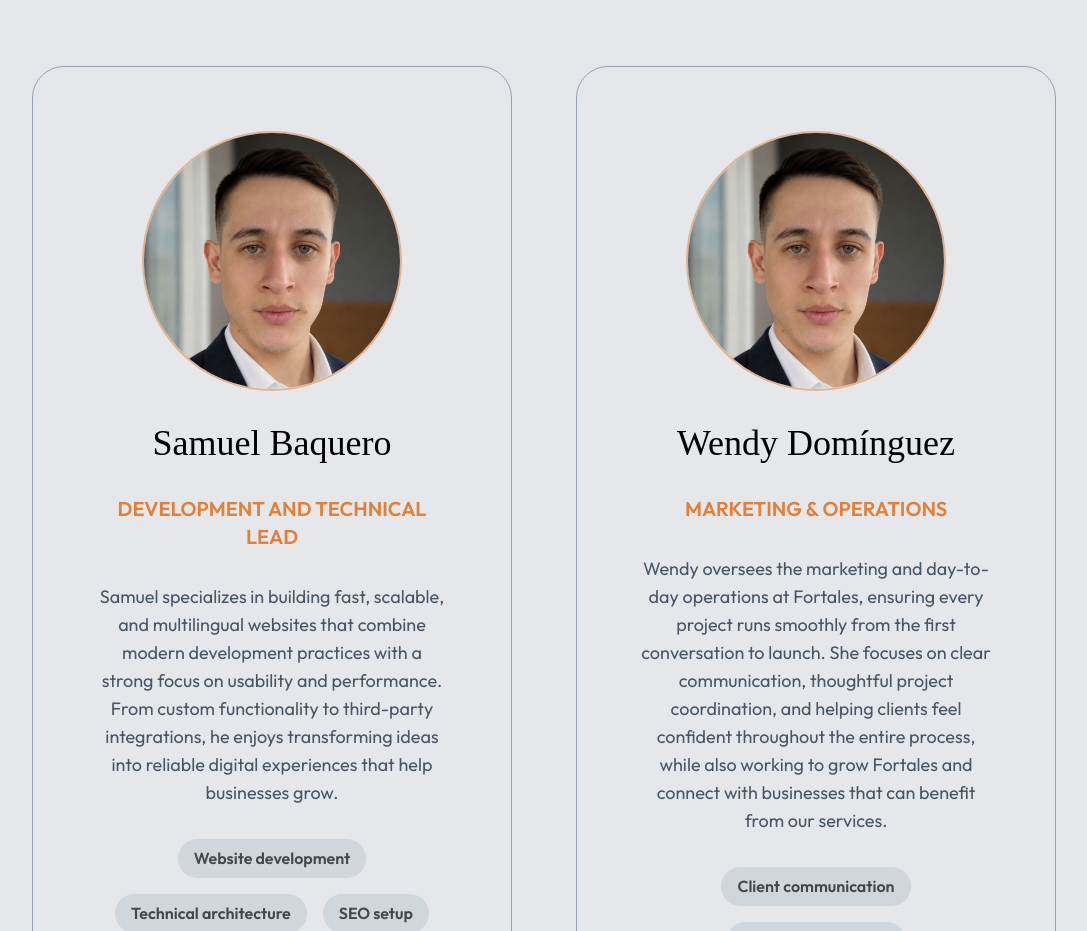
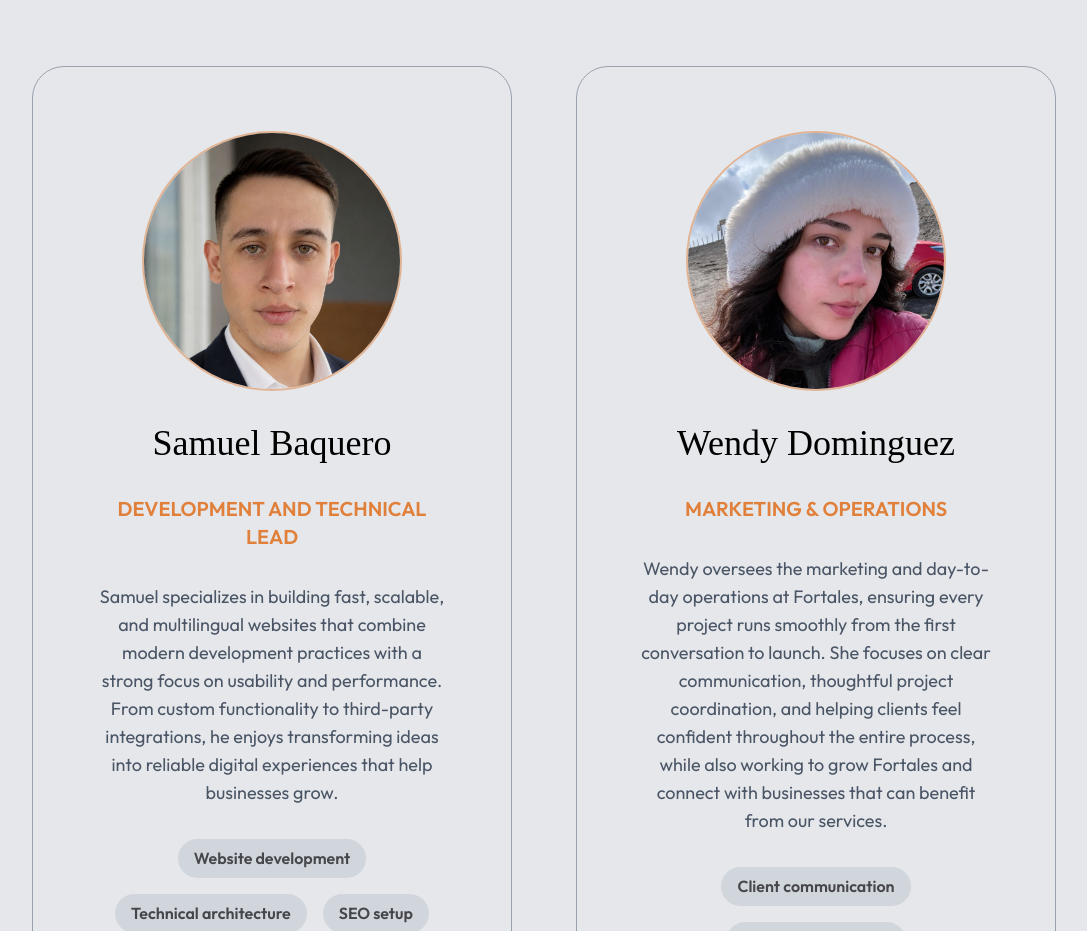
Before and after one commit to SamuelsPaws/portfolio, a Next.js app: page /en/about in a window 1280 px wide. Shown: the part 4000-4931 px from the top of the page, without its empty margins (96-1183 px from the left). Built offline with nearby package versions, Linux system fonts and the light colour scheme; a web font is replaced by a local one.

Commit message:
wen update

```diff
--- a/app/[locale]/about/page.tsx
+++ b/app/[locale]/about/page.tsx
@@ -134,7 +134,7 @@ export default async function About({ params }: Props) {
             bgColor="bg-main"
         >
             <p className="
-                w-full md:w-2/3 mx-auto mb-16
+                w-full md:w-2/3 mx-auto mb-8 md:mb-16
                 text-secondary text-my-md text-center leading-6 md:leading-8"
             >
                 {t('valuesCopy')}
@@ -198,7 +198,7 @@ export default async function About({ params }: Props) {
             bgColor="bg-secondary"
         >
             <p className="
-                w-full md:w-2/3 mx-auto mb-16
+                w-full md:w-2/3 mx-auto mb-8 md:mb-16
                 text-my-md text-secondary text-center leading-6 md:leading-8"
             >
                 {t('teamCopy')}
@@ -221,11 +221,11 @@ export default async function About({ params }: Props) {
                 />
                 <ProfileColumn
                     image={{
-                        src: '/assets/headshot.JPG',
+                        src: '/assets/wen-headshot.jpeg',
                         width: 1023,
                         height: 1537
                     }}
-                    name="Wendy Domínguez"
+                    name="Wendy Dominguez"
                     role={t('wenRole').toUpperCase()}
                     description={t('wenCopy')}
                     skills={teamSkills.wendyDominguez.map(el => el[locale])}
@@ -238,7 +238,7 @@ export default async function About({ params }: Props) {
             bgColor="bg-main"
         >
             <p className="
-                w-full md:w-2/3 mx-auto mb-16
+                w-full md:w-2/3 mx-auto mb-8 md:mb-16
                 text-my-md text-secondary text-center leading-6 md:leading-8"
             >
                 {t('whyUsCopy')}
--- a/app/[locale]/pricing/[package-slug]/components/addon-li/AddOnLi.tsx
+++ b/app/[locale]/pricing/[package-slug]/components/addon-li/AddOnLi.tsx
@@ -85,7 +85,7 @@ const AddOnLi = ({ addOnData, addOnSlug, locale }: Props) => {
         >
             <p className="
                 mt-4
-                text-my-sm text-secondary text-left"
+                text-my-sm text-gray-600 text-left"
             >
                 {addOnData.copy[locale]}
             </p>
--- a/app/[locale]/pricing/[package-slug]/components/addon-li/subcomponents/QuantityBtn.tsx
+++ b/app/[locale]/pricing/[package-slug]/components/addon-li/subcomponents/QuantityBtn.tsx
@@ -12,7 +12,7 @@ const QuantityBtn = ({ increases, setter }: Props) => {
             flex justify-center items-center
             bg-gray-300"
     >
-        <span className="text-my-sm text-secondary">
+        <span className="text-my-sm text-gray-600">
             {increases ? '+' : '-'}
         </span>
     </button>
--- a/app/[locale]/pricing/[package-slug]/components/addon-li/subcomponents/QuantitySelect.tsx
+++ b/app/[locale]/pricing/[package-slug]/components/addon-li/subcomponents/QuantitySelect.tsx
@@ -48,7 +48,7 @@ const QuantitySelect = ({ addOnState, addOnSlug }: Props) => {
             flex justify-center items-center
             bg-br-white"
         >
-            <span className="text-my-sm text-secondary">
+            <span className="text-my-sm text-gray-600">
                 {addOnState.quantity}
             </span>
         </div>
```
Also changed, not shown: public/assets/wen-headshot-2.jpeg (added), public/assets/wen-headshot.jpeg (added).
